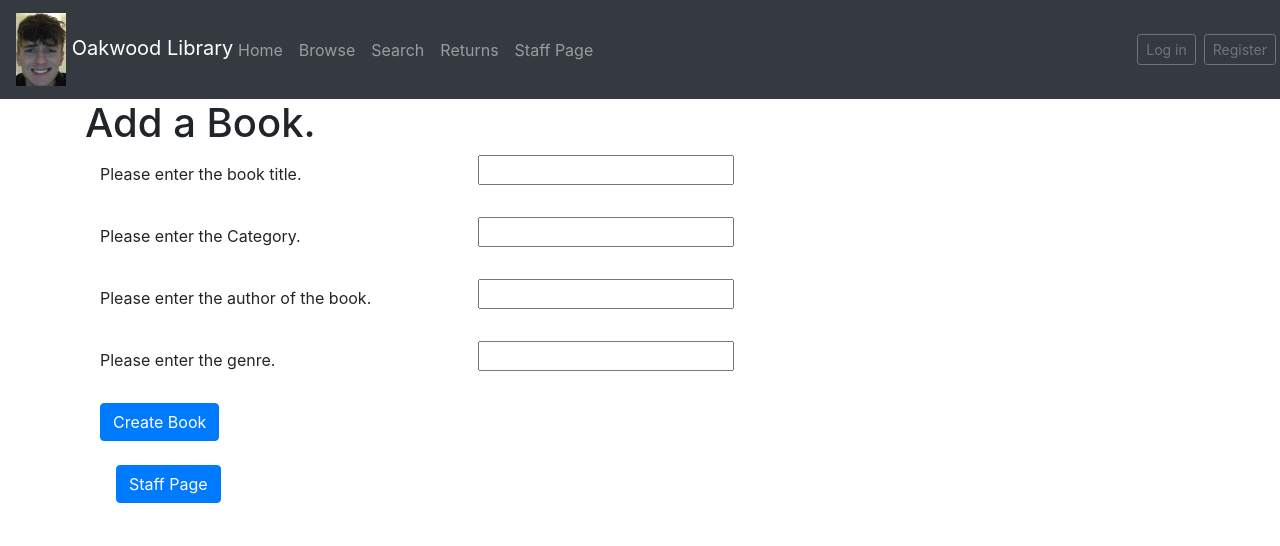
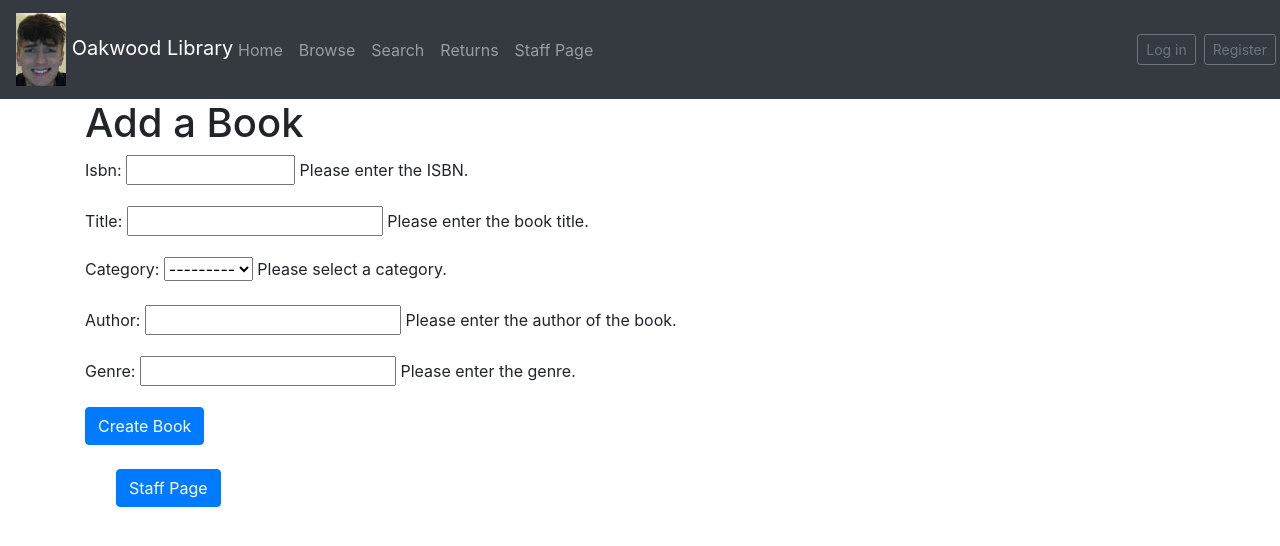
Before and after one commit to OwenShade/LMS, a Django app: page /LMS/add_book/ in a window 1280 px wide. Shown: the top 546 px of the page. Run offline with Django 3.2, Linux system fonts and the light colour scheme; data that the repository does not hold is empty; some libraries are stand-ins or nearby versions.

Commit message:
Able to add a book, homepage updated and error report updated

```diff
--- a/LMS/forms.py
+++ b/LMS/forms.py
@@ -1,6 +1,6 @@
 from django.contrib.auth.models import User
 from django import forms
-from LMS.models import Member, Category, Book, Staff, Library
+from LMS.models import Member, Category, Book, Staff, Library, ISBN
 
 #Form for adding a category
 class CategoryForm(forms.ModelForm):
@@ -14,10 +14,10 @@ class CategoryForm(forms.ModelForm):
 
 #form for adding a book
 class BookForm(forms.ModelForm):
+    ISBN = forms.IntegerField(min_value=1000000000, max_value=9999999999, help_text="Please enter the ISBN.")
     title = forms.CharField(max_length=128,
         help_text="Please enter the book title.")
-    category = forms.CharField(max_length=128,
-        help_text="Please enter the Category.")
+    category = forms.ModelChoiceField(Category.objects.all(), help_text="Please select a category.")
     author = forms.CharField(max_length=128,
         help_text="Please enter the author of the book.")
     genre = forms.CharField(max_length=128,
@@ -25,8 +25,8 @@ class BookForm(forms.ModelForm):
     views = forms.IntegerField(widget=forms.HiddenInput(), initial=0)
 
     class Meta:
-        model = Book
-        fields = ('title', 'category', 'author', 'genre',)
+        model = ISBN
+        fields = ('ISBN', 'title', 'category', 'author', 'genre',)
 
 #form for adding a staff member
 class StaffForm(forms.ModelForm):
--- a/LMS/models.py
+++ b/LMS/models.py
@@ -54,6 +54,7 @@ class ISBN(models.Model):
     title = models.CharField(max_length=128)
     author = models.CharField(max_length=128)
     genre = models.CharField(max_length=128)
+    views = models.IntegerField(default=0)
 
     def __str__(self):
         return str(self.title)
@@ -62,11 +63,10 @@ class ISBN(models.Model):
         verbose_name_plural = "ISBNs"
 
 class Book(models.Model):
-    pk_num = models.IntegerField(unique=True)
+    pk_num = models.AutoField(primary_key=True)
     isbn = models.ForeignKey(ISBN, on_delete=models.CASCADE)
     location = models.ForeignKey(Library, on_delete=models.CASCADE)
     taken_out = models.ForeignKey(Member, on_delete=models.SET(None), blank=True, null=True)
-    views = models.IntegerField(default=0)
 
     def __str__(self):
         return str(self.isbn)
--- a/LMS/views.py
+++ b/LMS/views.py
@@ -14,9 +14,9 @@ def home(request):
         context_dict['categories'] = None
 
     try:
-        book_list = Book.objects.order_by('-views')[:5]
+        book_list = ISBN.objects.order_by('-views')[:5]
         context_dict['books'] = book_list
-    except Book.DoesNotExist:
+    except ISBN.DoesNotExist:
         context_dict['books'] = None
 
     response = render(request, 'home.html', context=context_dict)
@@ -102,11 +102,11 @@ def add_book(request):
 
         if form.is_valid():
             form.save(commit=True)
-
+            book = Book(isbn=ISBN.objects.get(ISBN=form['ISBN'].value()), location=Library.objects.get(pk_num=1))
+            book.save()
             return redirect('/LMS/')
-        else:
-            print(form.errors)
-
+    else:
+        form = BookForm()
     return render(request, 'add_book.html', {'form': form})
 
 def add_staff(request):
@@ -128,8 +128,6 @@ def add_staff(request):
             profile.save()
 
             return redirect('/LMS/')
-        else:
-            print(form.errors, profile_form.errors)
     else:
         staff_form = StaffForm()
         profile_form = StaffProfileForm()
--- a/populate_LMS.py
+++ b/populate_LMS.py
@@ -24,12 +24,12 @@ def populate():
     with open('book.csv') as csvfile:
         reader = csv.DictReader(csvfile)
         for row in reader:
-            p = ISBN(ISBN=int(row['isbn']), title=row['title'], author=row['author'], genre=row['genre'], category=Category.objects.get(pk_num=int(row['categoryid'])))
+            p = ISBN(ISBN=int(row['isbn']), title=row['title'], author=row['author'], genre=row['genre'], category=Category.objects.get(pk_num=int(row['categoryid'])),views=random.randrange(75))
             p.save()
 
     #Add Books
     for key in enumerate(ISBN.objects.all()):
-        b = Book(pk_num=key[0], isbn=key[1], location=Library.objects.get(pk_num=1),views = random.randrange(100))
+        b = Book(isbn=key[1], location=Library.objects.get(pk_num=1))
         b.save()
 if __name__ == '__main__':
     print('Starting LMS population script...')
--- a/templates/add_book.html
+++ b/templates/add_book.html
@@ -5,23 +5,20 @@
 {% endblock %}
 
 {% block body_block %}
-<h1>Add a Book.</h1>
+<h1>Add a Book</h1>
 <div>
-            <form id="BookForm" method="post" class="col-8" action="/LMS/add_book/">
+    <form id="BookForm" method="post" action="/LMS/add_book/">
         {% csrf_token %}
-                {% for hidden in form.hidden_fields %}
-                    {{ hidden }}
-                {% endfor %}
-                {% for field in form.visible_fields %}
-                    <div class="form-group row">
-                        <label for="id_{{field.name}}" class="col-form-label col">{{ field.help_text }}</label>
-                        <div class="mb-3 ml-3 col">
-                            <div class="">{{field}}</div>
-                            <div class="invalid-feedback">{{ field.errors }}</div>
-                        </div>
+        {{ form.as_p }}
+        {% if form.errors %}
+            {% for field in form %}
+                {% for error in field.errors %}
+                <div class="alert alert-danger">
+                    <strong>{{ error }}</strong>
                 </div>
                 {% endfor %}
-
+            {% endfor %}
+        {% endif %}
         <input type="submit" name="submit" class="btn btn-primary" value="Create Book" />
     </form>
     <br>
--- a/templates/base.html
+++ b/templates/base.html
@@ -1,6 +1,9 @@
 <!DOCTYPE html>
 {% load staticfiles %}
 <html>
+    <style>
+        ul.errorlist {display:none;}
+    </style>
     <head>
         <script src="https://code.jquery.com/jquery-3.4.1.slim.min.js" integrity="sha384-J6qa4849blE2+poT4WnyKhv5vZF5SrPo0iEjwBvKU7imGFAV0wwj1yYfoRSJoZ+n" crossorigin="anonymous"></script>
         <script src="https://cdn.jsdelivr.net/npm/popper.js@1.16.0/dist/umd/popper.min.js" integrity="sha384-Q6E9RHvbIyZFJoft+2mJbHaEWldlvI9IOYy5n3zV9zzTtmI3UksdQRVvoxMfooAo" crossorigin="anonymous"></script>
--- a/templates/home.html
+++ b/templates/home.html
@@ -55,9 +55,9 @@
                 <tbody>
                     {% for book in books %}
                     <tr>
-                        <td>{{book.isbn.title}}</td>
-                        <td>{{book.isbn.author}}</td>
-                        <td>{{book.isbn.genre}}</td>
+                        <td>{{book.title}}</td>
+                        <td>{{book.author}}</td>
+                        <td>{{book.genre}}</td>
                     </tr>
                     {% endfor %}
                 </tbody>
```
Also changed, not shown: templates/add_staff.html (+8 -8 lines), 1 other file. Lines whose indentation alone changed are shown as unchanged.
